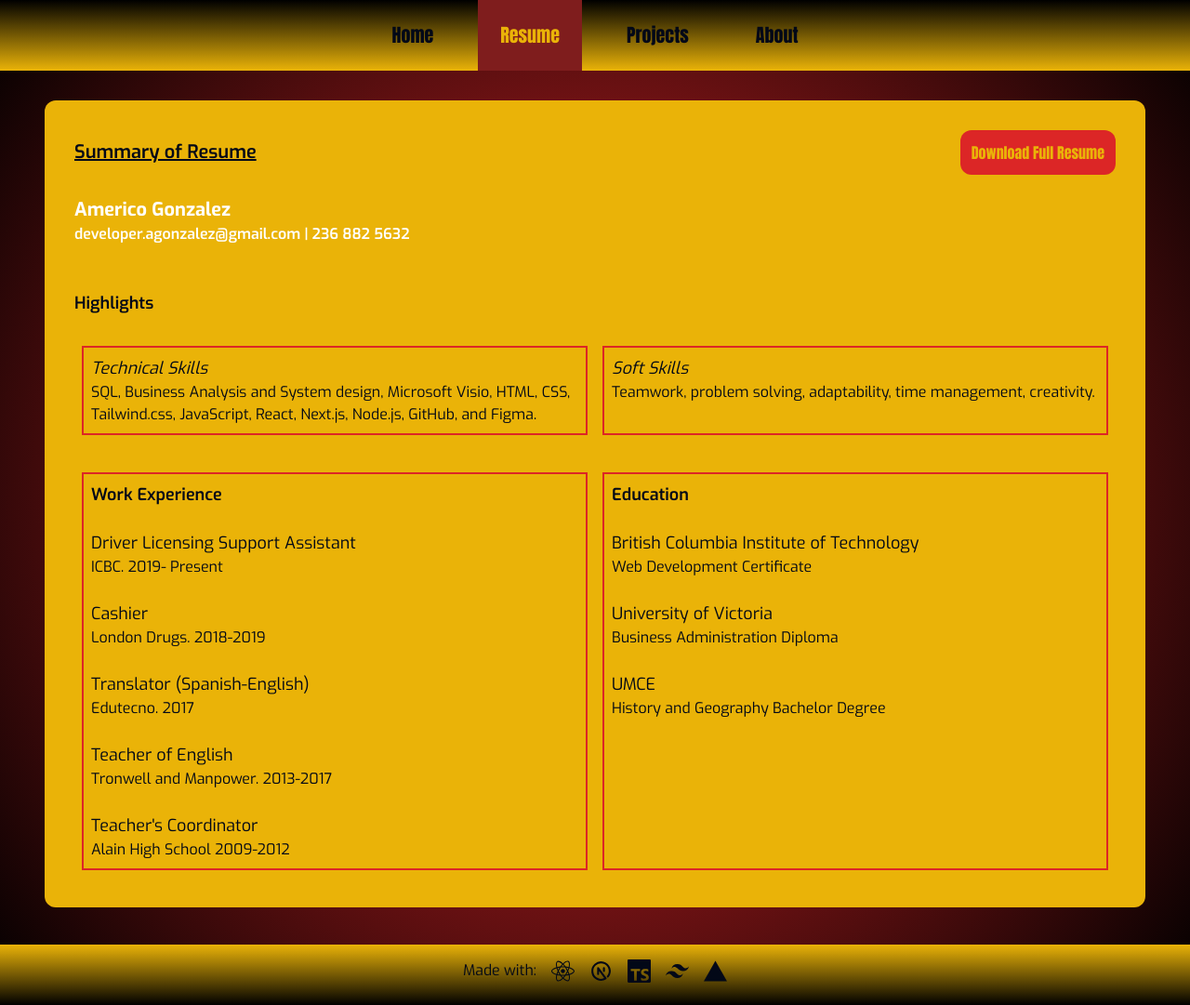
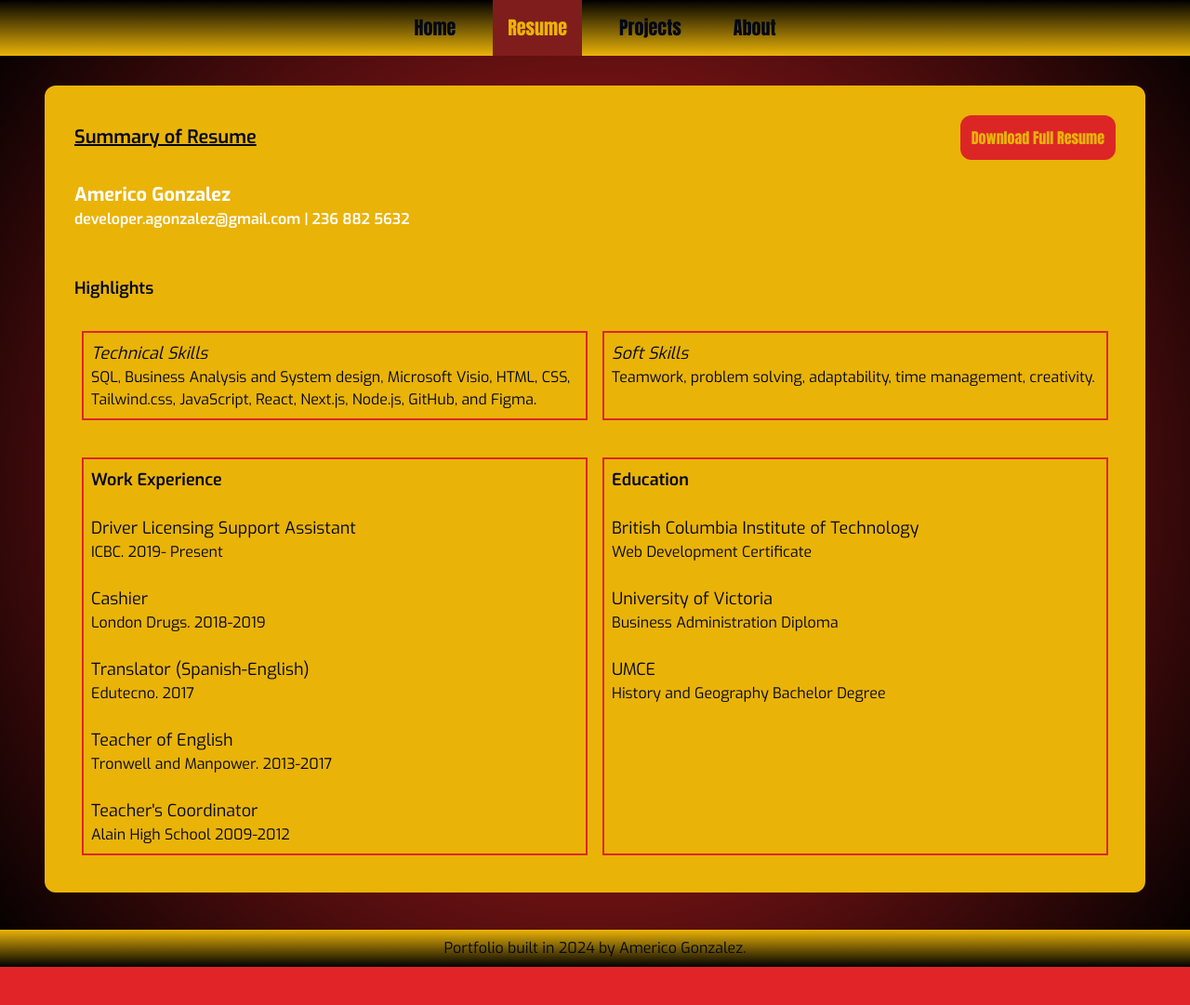
Before and after one commit to AmericoGonzalez/portfolio24, a Next.js app: page /resume/my-resume in a window 1280 px wide. Shown: the whole page at 93% size. After the commit the page ends 1040 px from the top, so only its background shows below. Built offline with nearby package versions, Linux system fonts and the light colour scheme.

Commit message:
nineteenth

```diff
--- a/src/app/projects/my-projects/page.tsx
+++ b/src/app/projects/my-projects/page.tsx
@@ -79,7 +79,7 @@ export default function ProyectsPage() {
 
             <p>It was built with simple HTML CSS and Javascript</p>
 
-              <Link href="https://bc-pnp-calculator.onrender.com/mywebpage">
+              <Link href="https://bc-pnp-calculator.onrender">
               <div className="text-blue-600 hover:text-blue-800">
                 <p>Click here to see the app.</p>
               </div>
--- a/src/components/ui/footer.tsx
+++ b/src/components/ui/footer.tsx
@@ -9,8 +9,8 @@ import { SiTypescript } from "react-icons/si";
 
     const Footer = () => {
         return (
-          <footer className="fixed bottom-0 left-0 w-full bg-yellow-500 bg-gradient-to-b from-yellow-500 to-black py-4 mt-6">
-            <div className="flex justify-center space-x-4 mb-2">
+          <footer className="fixed bottom-0 left-0 w-full bg-yellow-500 bg-gradient-to-b from-yellow-500 to-black py-2 mt-6">
+            <div className="flex justify-center space-x-4">
             <p>Portfolio built in 2024 by Americo Gonzalez.</p>
 
              {/* <p>Made with:</p>
--- a/src/components/ui/footer2.tsx
+++ b/src/components/ui/footer2.tsx
@@ -9,15 +9,11 @@ import { SiTypescript } from "react-icons/si";
 
     const FooterTwo = () => {
         return (
-          <footer className="relative bottom-0 left-0 w-full bg-yellow-500 bg-gradient-to-b from-yellow-500 to-black py-4 mt-6">
+          <footer className="relative bottom-0 left-0 w-full bg-yellow-500 bg-gradient-to-b from-yellow-500 to-black py-2 mt-6">
 
-            <div className="flex justify-center space-x-4 mb-2">
-              <p>Made with:</p>
-              <FaReact size={25} title="React" />
-              <TbBrandNextjs size={25} title="Nextjs" />
-              <SiTypescript size={25} />
-              <SiTailwindcss size={25} title="Tailwind CSS" />
-              <SiVercel size={25} title="Vercel" />
+            <div className="flex justify-center space-x-4">
+            <p>Portfolio built in 2024 by Americo Gonzalez.</p>
+
 
             </div>
           </footer>
--- a/src/components/ui/nav-links.tsx
+++ b/src/components/ui/nav-links.tsx
@@ -98,7 +98,7 @@ export default function NavLink() {
                         key={link.name}
                         href={link.href}
                         className={clsx(
-                            'p-6 hover:text-white',
+                            'p-4 hover:text-white',
                             {
                                 'bg-red-900 text-yellow-500': pathname === link.href,
                             },
```
